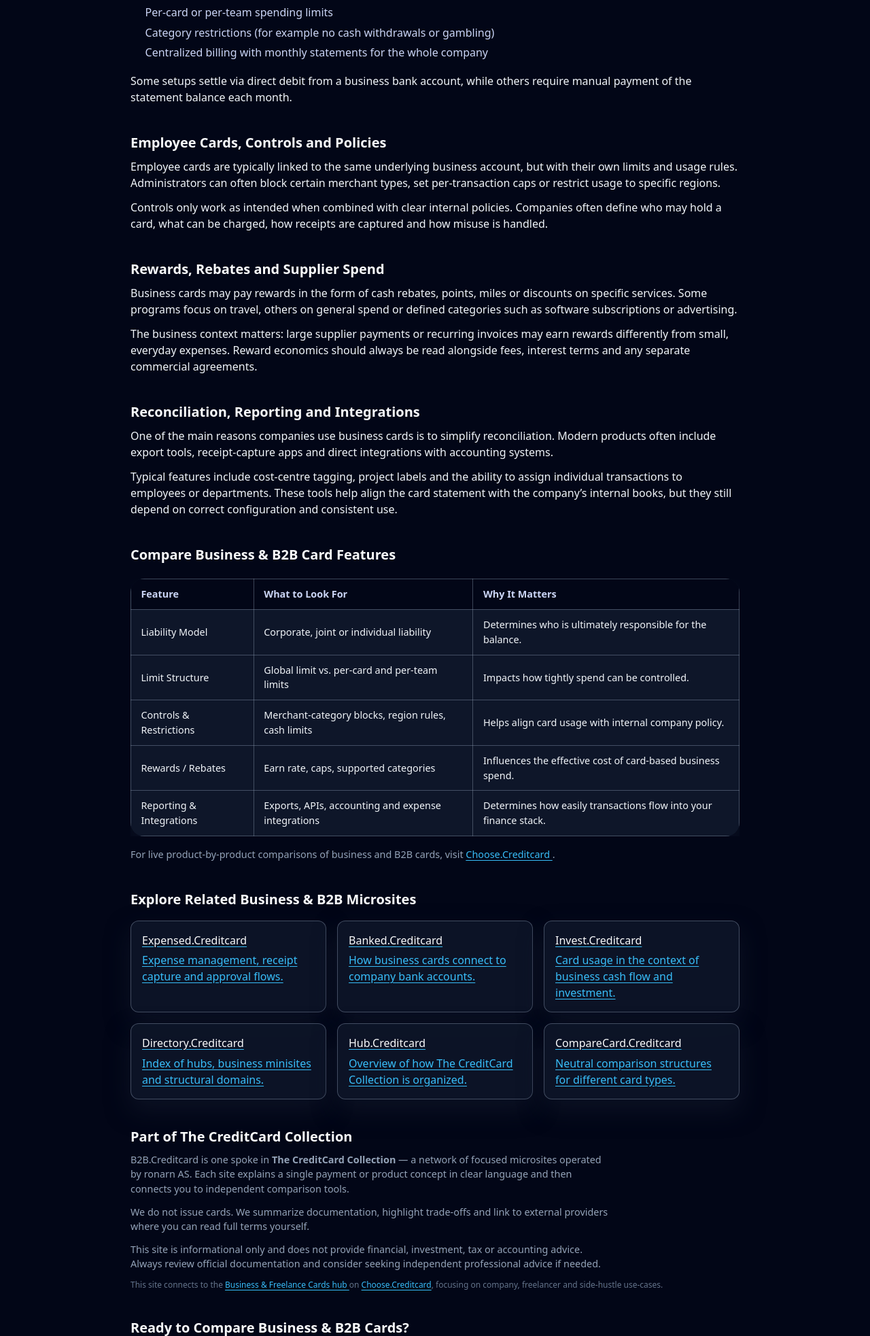
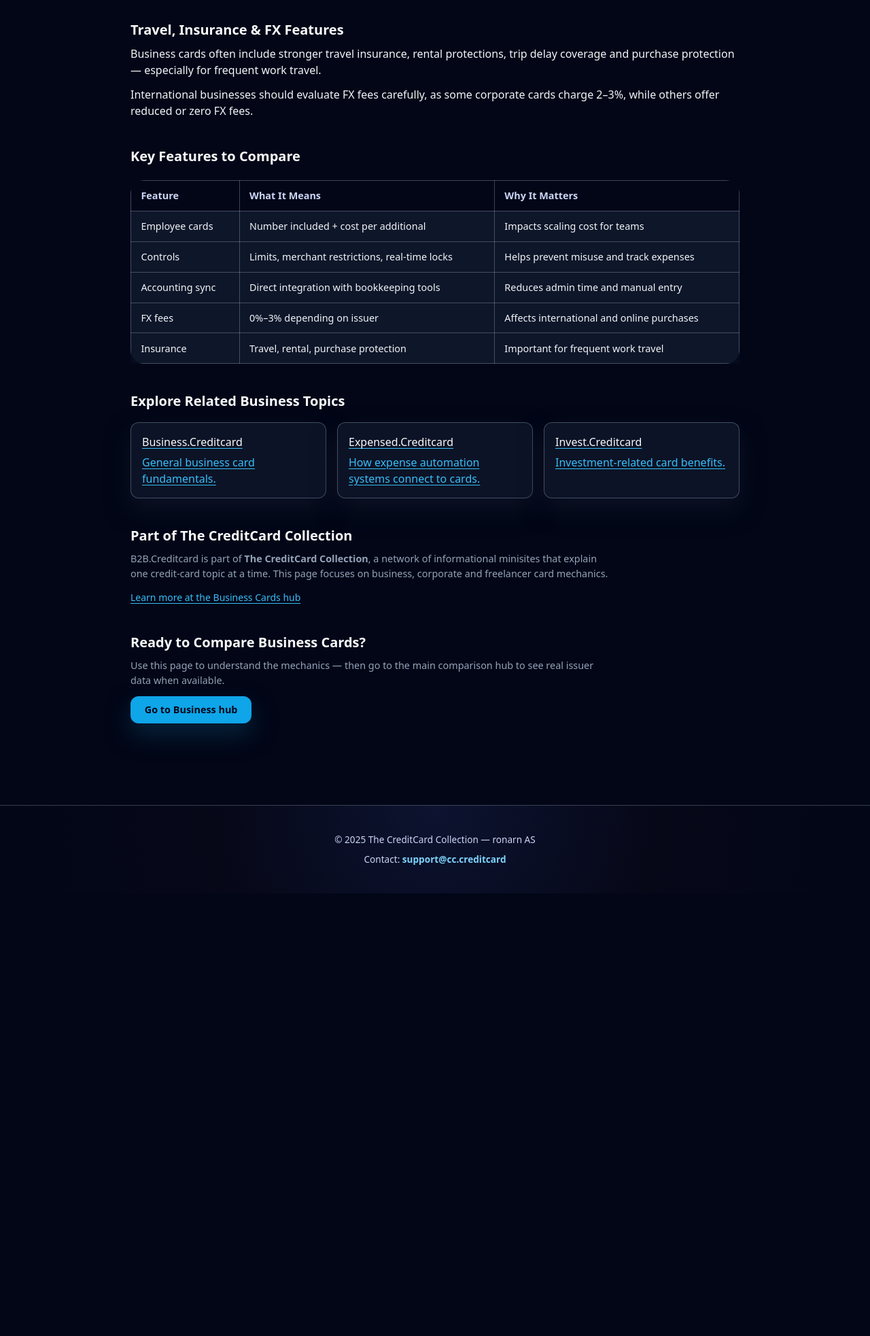
Before and after one commit to ChooseCreditCard/b2b.creditcard, a plain HTML site: page index.html in a window 1280 px wide. Shown: the part 835-2800 px from the top of the page at 68% size. After the commit the page ends 2149 px from the top, so only its background shows below. Drawn offline with nearby package versions, Linux system fonts and the light colour scheme.

Commit message:
Update index.html

```diff
--- a/index.html
+++ b/index.html
@@ -4,39 +4,45 @@
   <meta charset="UTF-8" />
   <meta name="viewport" content="width=device-width, initial-scale=1" />
 
-  <title>B2B.Creditcard – How Business & B2B Credit Cards Work</title>
-  <meta name="description" content="Understand how business and B2B credit cards work: company liability, employee cards, spend controls, rewards and accounting integration. Neutral, educational overview." />
+  <title>B2B.Creditcard – Business, Corporate & Freelance Cards Explained</title>
+  <meta name="description"
+        content="How business, corporate and freelancer credit cards work: spend controls, employee cards, expense automation, benefits, FX handling and accounting integrations." />
   <meta name="robots" content="index,follow" />
   <link rel="canonical" href="https://b2b.creditcard/" />
 
   <!-- Open Graph -->
-  <meta property="og:title" content="B2B.Creditcard – Business & B2B Credit Cards Explained" />
-  <meta property="og:description" content="Learn how business and B2B credit cards handle company expenses, employee limits, reconciliation and rewards in a structured way." />
+  <meta property="og:title" content="B2B.Creditcard – Business & Corporate Credit Cards Explained" />
+  <meta property="og:description"
+        content="Independent overview of business, corporate and freelancer credit cards — expense controls, FX handling, automation and integrations." />
   <meta property="og:type" content="website" />
   <meta property="og:url" content="https://b2b.creditcard/" />
-  <meta property="og:image" content="https://choose.creditcard/preview.png?utm_source=b2b.creditcard&utm_medium=referral&utm_campaign=og_image" />
+  <meta property="og:image"
+        content="https://choose.creditcard/preview.png?utm_source=b2b.creditcard&utm_medium=referral&utm_campaign=og_image" />
 
   <!-- Twitter -->
   <meta name="twitter:card" content="summary_large_image" />
-  <meta name="twitter:title" content="B2B.Creditcard – Business & B2B Credit Cards Explained" />
-  <meta name="twitter:description" content="Independent explanation of business credit cards, liability models, employee cards, limits, and reporting flows." />
-  <meta name="twitter:image" content="https://choose.creditcard/preview.png?utm_source=b2b.creditcard&utm_medium=referral&utm_campaign=twitter_image" />
+  <meta name="twitter:title" content="B2B.Creditcard – Business & Corporate Credit Cards Explained" />
+  <meta name="twitter:description"
+        content="Learn how business and freelance credit cards handle spending, limits, insurance, FX and perks." />
+  <meta name="twitter:image"
+        content="https://choose.creditcard/preview.png?utm_source=b2b.creditcard&utm_medium=referral&utm_campaign=twitter_image" />
 
   <!-- GA4 -->
   <script async src="https://www.googletagmanager.com/gtag/js?id=G-64FE63JQ3H"></script>
   <script>
     window.dataLayer = window.dataLayer || [];
-    function gtag(){dataLayer.push(arguments);}
+    function gtag(){ dataLayer.push(arguments); }
     gtag('js', new Date());
     gtag('config', 'G-64FE63JQ3H');
   </script>
 
-  <!-- Tailwind for utility classes -->
+  <!-- Tailwind -->
   <script src="https://cdn.tailwindcss.com"></script>
 
-  <!-- Your shared minisite styles -->
+  <!-- Shared minisite CSS -->
   <link rel="stylesheet" href="./styles.css" />
 </head>
+
 <body class="bg-slate-950 text-slate-100">
   <header class="site-header">
     <div class="nav-inner max-w-6xl">
@@ -44,12 +50,12 @@
         <div class="cc-logo">CC</div>
         <div class="brand-text">
           <div class="brand-title">B2B.Creditcard</div>
-          <div class="brand-subtitle">Business &amp; B2B Credit Cards Explained</div>
+          <div class="brand-subtitle">Business & Corporate Cards</div>
         </div>
       </div>
-      <nav class="nav-links" aria-label="Page navigation">
+      <nav class="nav-links">
         <a href="#overview">Overview</a>
-        <a href="#mechanics">How It Works</a>
+        <a href="#controls">Expense Controls</a>
         <a href="#compare">Compare</a>
       </nav>
     </div>
@@ -60,179 +66,139 @@
     <div class="cc-breadcrumb">
       <a href="https://choose.creditcard/?utm_source=b2b.creditcard&utm_medium=referral&utm_campaign=breadcrumb">Home</a>
       &nbsp;›&nbsp;
-      B2B.Creditcard
+      B2B Credit Cards
     </div>
 
     <!-- Hero -->
     <section class="hero">
       <div class="hero-content">
-        <h1>How Business &amp; B2B Credit Cards Actually Work</h1>
+        <h1>How Business & Corporate Credit Cards Work</h1>
         <p class="hero-lead">
-          Business and B2B credit cards are built for company spending, employee cards and reconciliation — not personal shopping. This page explains liability models, limits, rewards and reporting in neutral, documentation-style language.
+          Business credit cards come with different rules, limits and benefits than consumer cards — from expense controls and employee cards to reporting, FX fees and accounting integrations.
         </p>
-        <a class="cta" href="https://choose.creditcard/business/?utm_source=b2b.creditcard&utm_medium=referral&utm_campaign=hero_cta">
-          Explore the Business &amp; Freelance hub
+        <a class="cta"
+           href="https://choose.creditcard/business/?utm_source=b2b.creditcard&utm_medium=referral&utm_campaign=hero_cta">
+          Compare business credit cards
         </a>
       </div>
     </section>
 
-    <!-- Content sections -->
+    <!-- Overview -->
     <section id="overview" class="section">
       <h2>What Is a Business or B2B Credit Card?</h2>
-      <p>A business or B2B credit card is issued to a company, organization or sole proprietor rather than to a private individual. The product is structured around business spending: travel, subscriptions, supplier payments and day-to-day expenses.</p>
-      <p>The key difference is where liability sits. Some cards make the company liable for all balances, while others use a mixed model where both the company and the cardholder may have obligations. The exact structure is defined in the card agreement.</p>
+      <p>B2B credit cards are designed for companies, freelancers, contractors and startups — offering higher limits, structured reporting and tools for managing business expenses. They help separate personal and business spending, simplify tax reporting and improve cash flow.</p>
+      <p>Unlike personal cards, eligibility is often based on company revenue, business credit history or verification documents. Some cards allow sole proprietors to qualify with personal credit checks.</p>
     </section>
 
-    <section id="mechanics" class="section">
-      <h2>How Business Card Programs Are Structured</h2>
-      <p>Business card programs are usually built around an account hierarchy. There is a main company account with a global limit, and then individual cards for employees, teams or departments with their own sub-limits.</p>
-      <p>In practice, this can include:</p>
-
-      <ul class="list">
-        <li>One master credit line shared across many cards</li>
-        <li>Per-card or per-team spending limits</li>
-        <li>Category restrictions (for example no cash withdrawals or gambling)</li>
-        <li>Centralized billing with monthly statements for the whole company</li>
-      </ul>
-
-      <p>Some setups settle via direct debit from a business bank account, while others require manual payment of the statement balance each month.</p>
+    <!-- Expense Controls -->
+    <section id="controls" class="section">
+      <h2>Expense Controls & Employee Cards</h2>
+      <p>Business cards typically allow multiple employee cards with spend limits, category restrictions and real-time notifications. Admins can lock cards instantly, set daily caps or restrict merchant types.</p>
+      <p>Many modern issuers integrate directly with accounting software to automate receipt capture, categorize expenses and export transactions into bookkeeping tools.</p>
     </section>
 
+    <!-- Benefits & Insurance -->
     <section class="section">
-      <h2>Employee Cards, Controls and Policies</h2>
-      <p>Employee cards are typically linked to the same underlying business account, but with their own limits and usage rules. Administrators can often block certain merchant types, set per-transaction caps or restrict usage to specific regions.</p>
-      <p>Controls only work as intended when combined with clear internal policies. Companies often define who may hold a card, what can be charged, how receipts are captured and how misuse is handled.</p>
+      <h2>Travel, Insurance & FX Features</h2>
+      <p>Business cards often include stronger travel insurance, rental protections, trip delay coverage and purchase protection — especially for frequent work travel.</p>
+      <p>International businesses should evaluate FX fees carefully, as some corporate cards charge 2–3%, while others offer reduced or zero FX fees.</p>
     </section>
 
-    <section class="section">
-      <h2>Rewards, Rebates and Supplier Spend</h2>
-      <p>Business cards may pay rewards in the form of cash rebates, points, miles or discounts on specific services. Some programs focus on travel, others on general spend or defined categories such as software subscriptions or advertising.</p>
-      <p>The business context matters: large supplier payments or recurring invoices may earn rewards differently from small, everyday expenses. Reward economics should always be read alongside fees, interest terms and any separate commercial agreements.</p>
-    </section>
-
-    <section class="section">
-      <h2>Reconciliation, Reporting and Integrations</h2>
-      <p>One of the main reasons companies use business cards is to simplify reconciliation. Modern products often include export tools, receipt-capture apps and direct integrations with accounting systems.</p>
-      <p>Typical features include cost-centre tagging, project labels and the ability to assign individual transactions to employees or departments. These tools help align the card statement with the company’s internal books, but they still depend on correct configuration and consistent use.</p>
-    </section>
-
-    <!-- Comparison block -->
+    <!-- Comparison Block -->
     <section id="compare" class="section">
-      <h2>Compare Business &amp; B2B Card Features</h2>
+      <h2>Key Features to Compare</h2>
       <div class="table-wrap">
         <table class="table">
           <thead>
             <tr>
               <th>Feature</th>
-              <th>What to Look For</th>
+              <th>What It Means</th>
               <th>Why It Matters</th>
             </tr>
           </thead>
           <tbody>
             <tr>
-              <td>Liability Model</td>
-              <td>Corporate, joint or individual liability</td>
-              <td>Determines who is ultimately responsible for the balance.</td>
+              <td>Employee cards</td>
+              <td>Number included + cost per additional</td>
+              <td>Impacts scaling cost for teams</td>
             </tr>
             <tr>
-              <td>Limit Structure</td>
-              <td>Global limit vs. per-card and per-team limits</td>
-              <td>Impacts how tightly spend can be controlled.</td>
+              <td>Controls</td>
+              <td>Limits, merchant restrictions, real-time locks</td>
+              <td>Helps prevent misuse and track expenses</td>
             </tr>
             <tr>
-              <td>Controls &amp; Restrictions</td>
-              <td>Merchant-category blocks, region rules, cash limits</td>
-              <td>Helps align card usage with internal company policy.</td>
+              <td>Accounting sync</td>
+              <td>Direct integration with bookkeeping tools</td>
+              <td>Reduces admin time and manual entry</td>
             </tr>
             <tr>
-              <td>Rewards / Rebates</td>
-              <td>Earn rate, caps, supported categories</td>
-              <td>Influences the effective cost of card-based business spend.</td>
+              <td>FX fees</td>
+              <td>0%–3% depending on issuer</td>
+              <td>Affects international and online purchases</td>
             </tr>
             <tr>
-              <td>Reporting &amp; Integrations</td>
-              <td>Exports, APIs, accounting and expense integrations</td>
-              <td>Determines how easily transactions flow into your finance stack.</td>
+              <td>Insurance</td>
+              <td>Travel, rental, purchase protection</td>
+              <td>Important for frequent work travel</td>
             </tr>
           </tbody>
         </table>
       </div>
-      <p class="small">
-        For live product-by-product comparisons of business and B2B cards, visit
-        <a href="https://choose.creditcard/business/?utm_source=b2b.creditcard&utm_medium=referral&utm_campaign=comparison_section">
-          Choose.Creditcard
-        </a>.
-      </p>
     </section>
 
-    <!-- Cluster links -->
+    <!-- Cluster Links -->
     <section class="section">
-      <h2>Explore Related Business &amp; B2B Microsites</h2>
+      <h2>Explore Related Business Topics</h2>
       <div class="cluster-grid">
-        <a class="cluster-card" href="https://expensed.creditcard/?utm_source=b2b.creditcard&utm_medium=referral&utm_campaign=cluster_expensed">
+        <a class="cluster-card"
+           href="https://business.creditcard/?utm_source=b2b.creditcard&utm_medium=referral&utm_campaign=cluster_business">
+          <h3>Business.Creditcard</h3>
+          <p>General business card fundamentals.</p>
+        </a>
+        <a class="cluster-card"
+           href="https://expensed.creditcard/?utm_source=b2b.creditcard&utm_medium=referral&utm_campaign=cluster_expensed">
           <h3>Expensed.Creditcard</h3>
-          <p>Expense management, receipt capture and approval flows.</p>
+          <p>How expense automation systems connect to cards.</p>
         </a>
-        <a class="cluster-card" href="https://banked.creditcard/?utm_source=b2b.creditcard&utm_medium=referral&utm_campaign=cluster_banked">
-          <h3>Banked.Creditcard</h3>
-          <p>How business cards connect to company bank accounts.</p>
-        </a>
-        <a class="cluster-card" href="https://invest.creditcard/?utm_source=b2b.creditcard&utm_medium=referral&utm_campaign=cluster_invest">
+        <a class="cluster-card"
+           href="https://invest.creditcard/?utm_source=b2b.creditcard&utm_medium=referral&utm_campaign=cluster_invest">
           <h3>Invest.Creditcard</h3>
-          <p>Card usage in the context of business cash flow and investment.</p>
-        </a>
-        <a class="cluster-card" href="https://directory.creditcard/?utm_source=b2b.creditcard&utm_medium=referral&utm_campaign=cluster_directory">
-          <h3>Directory.Creditcard</h3>
-          <p>Index of hubs, business minisites and structural domains.</p>
-        </a>
-        <a class="cluster-card" href="https://hub.creditcard/?utm_source=b2b.creditcard&utm_medium=referral&utm_campaign=cluster_hub">
-          <h3>Hub.Creditcard</h3>
-          <p>Overview of how The CreditCard Collection is organized.</p>
-        </a>
-        <a class="cluster-card" href="https://comparecard.creditcard/?utm_source=b2b.creditcard&utm_medium=referral&utm_campaign=cluster_comparecard">
-          <h3>CompareCard.Creditcard</h3>
-          <p>Neutral comparison structures for different card types.</p>
+          <p>Investment-related card benefits.</p>
         </a>
       </div>
     </section>
 
-    <!-- Collection section -->
+    <!-- Collection -->
     <section class="section">
       <h2>Part of The CreditCard Collection</h2>
       <p class="small">
-        B2B.Creditcard is one spoke in <strong>The CreditCard Collection</strong> — a network of focused microsites operated by ronarn AS. Each site explains a single payment or product concept in clear language and then connects you to independent comparison tools.
-      </p>
-      <p class="small">
-        We do not issue cards. We summarize documentation, highlight trade-offs and link to external providers where you can read full terms yourself.
-      </p>
-      <p class="small">
-        This site is informational only and does not provide financial, investment, tax or accounting advice. Always review official documentation and consider seeking independent professional advice if needed.
+        B2B.Creditcard is part of <strong>The CreditCard Collection</strong>, a network of informational minisites that explain one credit-card topic at a time. This page focuses on business, corporate and freelancer card mechanics.
       </p>
 
-      <!-- Business hub snippet -->
-      <p class="text-xs text-slate-500 mt-6">
-        This site connects to the
-        <a href="https://choose.creditcard/business/?utm_source=b2b.creditcard&utm_medium=referral&utm_campaign=hub_business"
-           class="font-medium hover:text-slate-900">
-          Business &amp; Freelance Cards hub
+      <!-- HUB SNIPPET -->
+      <div class="hub-link">
+        <a href="https://choose.creditcard/business/?utm_source=b2b.creditcard&utm_medium=referral&utm_campaign=minisite_to_hub"
+           class="text-sm text-slate-600 hover:text-slate-900">
+          Learn more at the Business Cards hub
         </a>
-        on <a href="https://choose.creditcard/" class="font-medium hover:text-slate-900">Choose.Creditcard</a>,
-        focusing on company, freelancer and side-hustle use-cases.
-      </p>
+      </div>
     </section>
 
-    <!-- Bottom CTA -->
+    <!-- CTA -->
     <section class="section">
-      <h2>Ready to Compare Business &amp; B2B Cards?</h2>
+      <h2>Ready to Compare Business Cards?</h2>
       <p class="small">
-        Use B2B.Creditcard to understand how business card programs are structured — then visit the main Business &amp; Freelance hub to review concrete products and their documentation.
+        Use this page to understand the mechanics — then go to the main comparison hub to see real issuer data when available.
       </p>
-      <a class="cta" href="https://choose.creditcard/business/?utm_source=b2b.creditcard&utm_medium=referral&utm_campaign=bottom_cta">
-        Go to the Business &amp; Freelance hub
+      <a class="cta"
+         href="https://choose.creditcard/business/?utm_source=b2b.creditcard&utm_medium=referral&utm_campaign=bottom_cta">
+        Go to Business hub
       </a>
     </section>
   </main>
 
+  <!-- Footer -->
   <footer class="mini-footer">
     <p class="mini-footer-main">© 2025 The CreditCard Collection — ronarn AS</p>
     <p class="mini-footer-contact">
```
